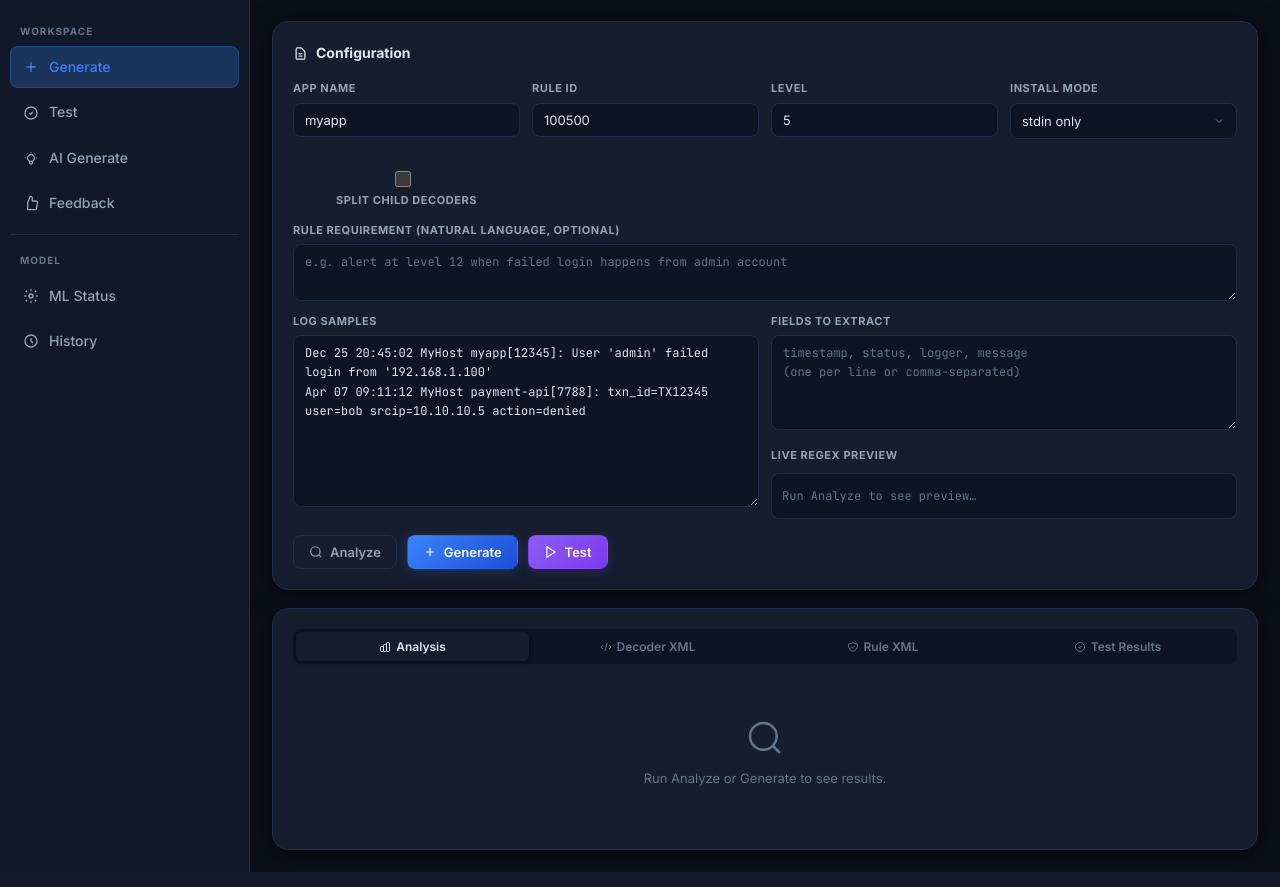
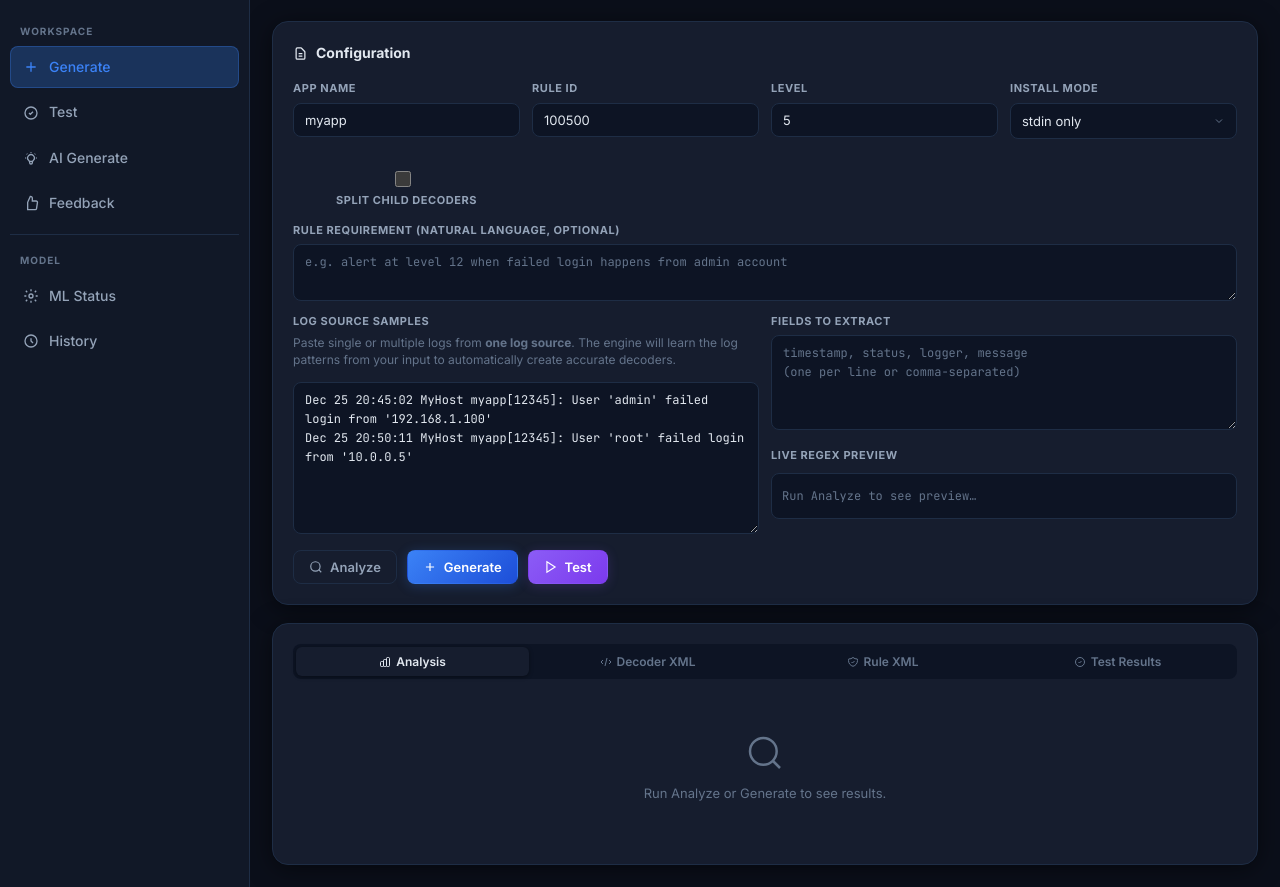
Before and after one commit to wazuh/integrations, a Flask app: template integrations/wazuh_decoder_rule_tool/app/templates/index.html in a window 1280 px wide. Shown: the part 57-944 px from the top of the page. Run offline with Flask 3, Linux system fonts and the light colour scheme; the template is opened without the code that fills it, so the values that code supplies are empty.

Commit message:
style(ui): clarify log input section instructions to indicate single-source pattern learning

```diff
--- a/integrations/wazuh_decoder_rule_tool/app/templates/index.html
+++ b/integrations/wazuh_decoder_rule_tool/app/templates/index.html
@@ -108,9 +108,12 @@
         </div>
         <div class="form-row form-row-2 mt-12">
           <div class="form-group">
-            <label for="logsInput">Log Samples</label>
-            <textarea id="logsInput" rows="8" placeholder="Paste one log per line…">Dec 25 20:45:02 MyHost myapp[12345]: User 'admin' failed login from '192.168.1.100'
-Apr 07 09:11:12 MyHost payment-api[7788]: txn_id=TX12345 user=bob srcip=10.10.10.5 action=denied</textarea>
+            <label for="logsInput">Log Source Samples</label>
+            <p style="color:var(--text-muted);font-size:12px;margin-bottom:8px;line-height:1.4">
+              Paste single or multiple logs from <strong>one log source</strong>. The engine will learn the log patterns from your input to automatically create accurate decoders.
+            </p>
+            <textarea id="logsInput" rows="7" placeholder="Paste one log per line from the same source…">Dec 25 20:45:02 MyHost myapp[12345]: User 'admin' failed login from '192.168.1.100'
+Dec 25 20:50:11 MyHost myapp[12345]: User 'root' failed login from '10.0.0.5'</textarea>
           </div>
           <div class="form-group">
             <label for="extractFields">Fields to Extract</label>
```
